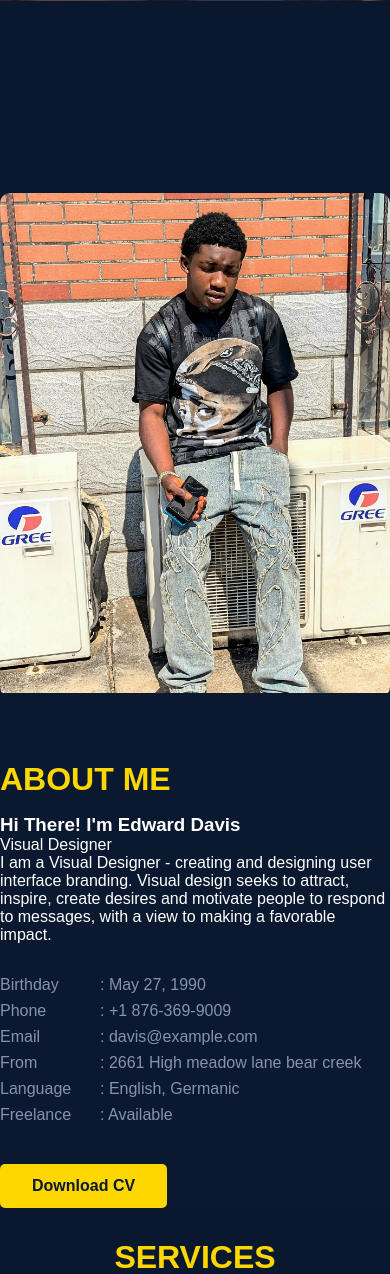
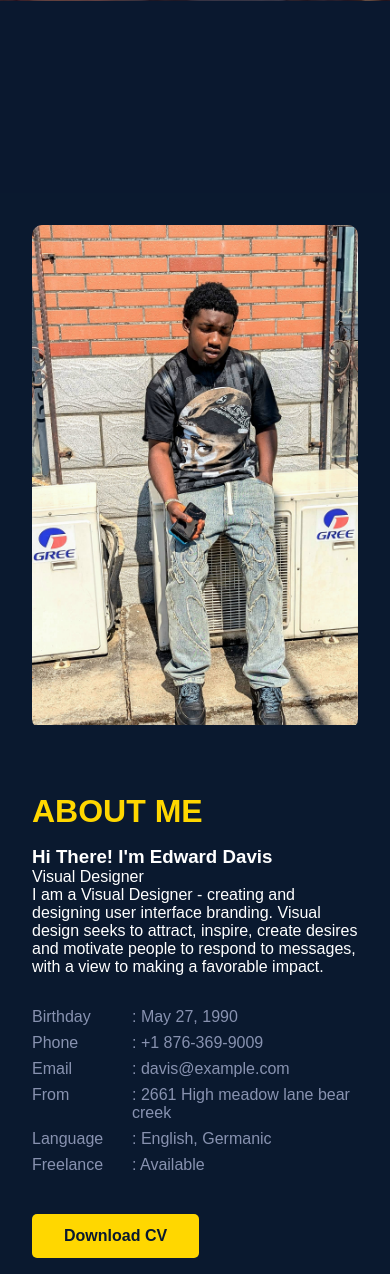
Before and after one commit to Breckerdaproducer/Brecker-Portfolio-, a PHP site: page / in a window 390 px wide. Shown: the part 759-2033 px from the top of the page. Run offline with PHP 8.4, Linux system fonts and the light colour scheme.

Commit message:
Update style.css

```diff
--- a/style.css
+++ b/style.css
@@ -91,6 +91,7 @@ body {
     margin: 0 auto;
     align-items: center;
     justify-content: center;
+    padding: 2rem;
   }
   .about {
     padding: 2rem;
```
